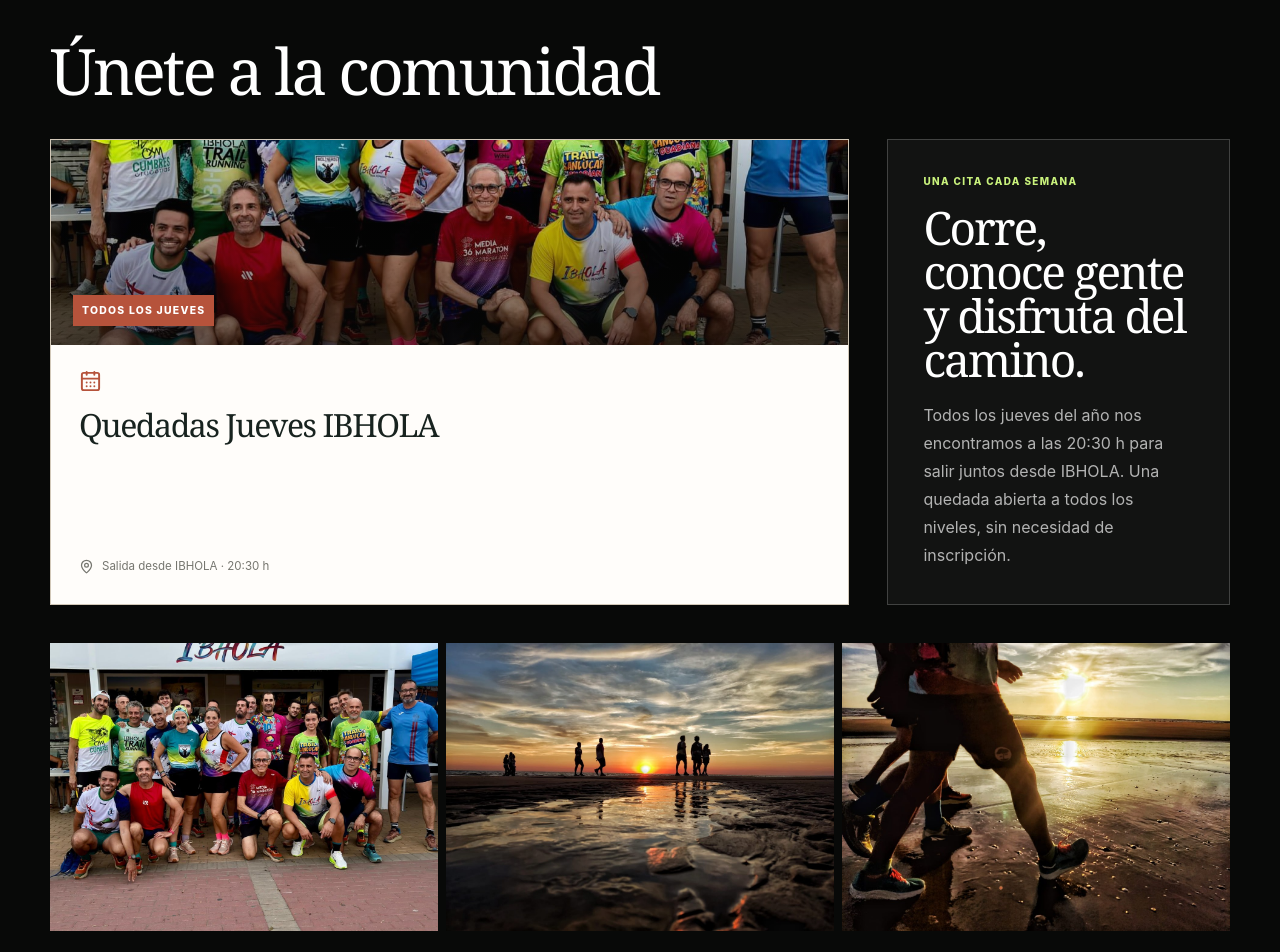
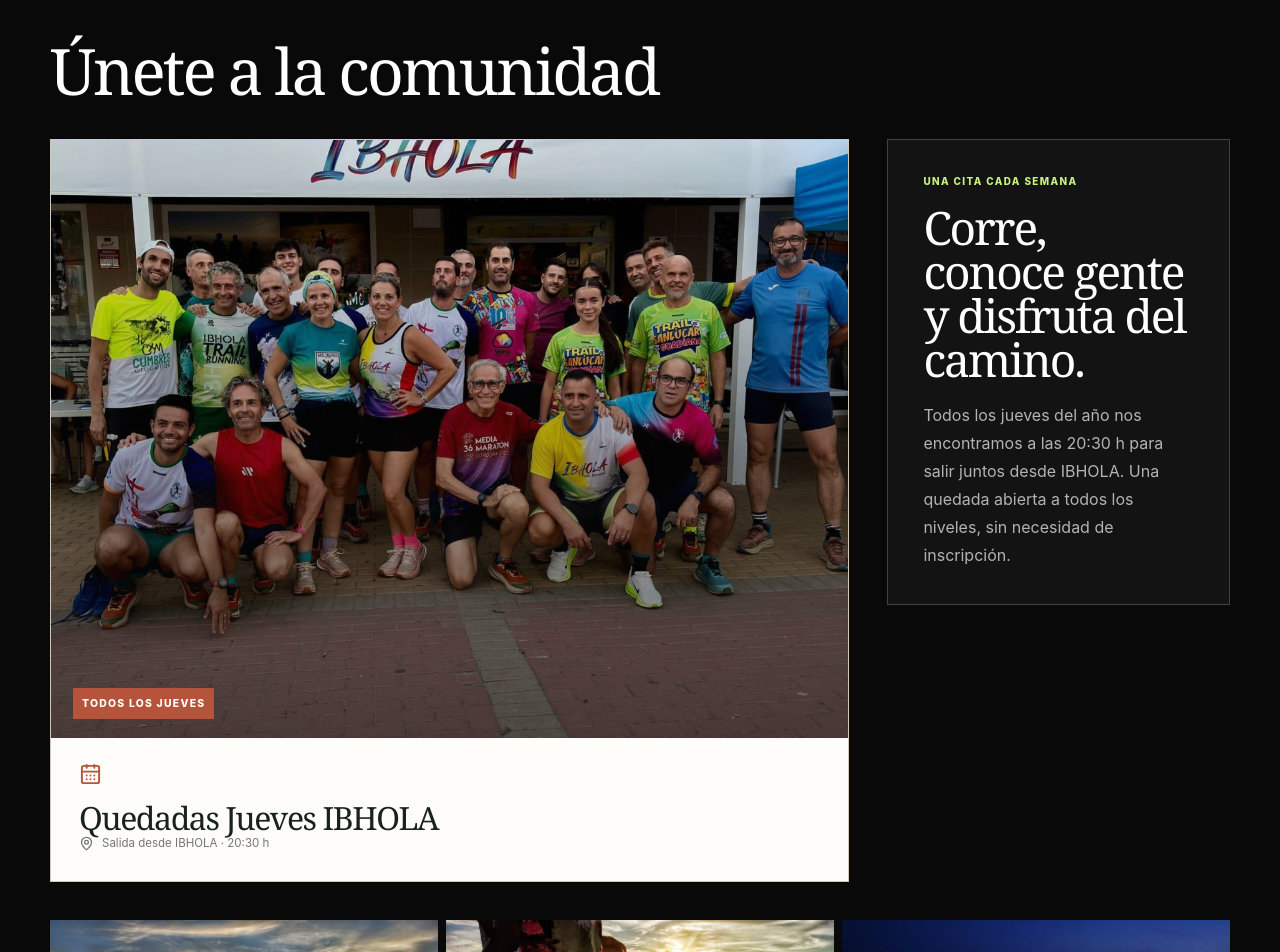
Before and after one commit to caporrfer/ibhola, a Next.js app: page /eventos in a window 1280 px wide. Shown: the part 680-1632 px from the top of the page. Built offline with nearby package versions, Linux system fonts and the light colour scheme; no server answers.

Commit message:
fix: ajusta las fotos y el espacio de la quedada

```diff
--- a/app/eventos/page.tsx
+++ b/app/eventos/page.tsx
@@ -24,9 +24,9 @@
 ];
 
 const weeklyPhotos = [
-  ["/images/eventos/quedadas-jueves/01-grupo-tienda.jpg", "Grupo de corredores frente a IBHOLA"],
   ["/images/eventos/quedadas-jueves/03-atardecer-playa.jpg", "Corredores junto al mar al atardecer"],
   ["/images/eventos/quedadas-jueves/08-grupo-mirador.jpg", "Grupo de corredores en la montaña"],
+  ["/images/eventos/quedadas-jueves/09-grupo-noche.jpg", "Grupo de corredores durante una salida nocturna"],
 ] as const;
 
 const past: Event[] = [
--- a/app/globals.css
+++ b/app/globals.css
@@ -654,9 +654,11 @@
 .event-card__source:hover { color: var(--terracotta); }
 .event-photo-credits { margin-top: 30px; color: rgba(255,255,255,.48); font-size: .62rem; line-height: 1.6; }
 .event-photo-credits a { color: rgba(255,255,255,.72); text-decoration: underline; text-underline-offset: 3px; }
-.event-feature { display: grid; grid-template-columns: minmax(0, 1.4fr) minmax(260px, .6fr); gap: 38px; align-items: stretch; margin-bottom: 38px; }
-.event-feature .event-grid { grid-template-columns: 1fr; }
+.event-feature { display: grid; grid-template-columns: minmax(0, 1.4fr) minmax(260px, .6fr); gap: 38px; align-items: start; margin-bottom: 38px; }
+.event-feature .event-grid { grid-template-columns: 1fr; align-self: start; }
 .event-feature .event-grid article { min-height: 0; }
+.event-feature .event-card__image { aspect-ratio: 4 / 3; min-height: 0; }
+.event-feature .event-card__image img { object-fit: cover; }
 .event-feature__copy { display: flex; flex-direction: column; justify-content: center; padding: 35px; border: 1px solid rgba(255,255,255,.2); background: rgba(255,255,255,.04); }
 .event-feature__copy .eyebrow { margin: 0 0 18px; color: var(--pistachio-action); font-size: .62rem; font-weight: 800; letter-spacing: .14em; text-transform: uppercase; }
 .event-feature__copy h3 { margin: 0 0 20px; color: white; font-size: clamp(2rem, 3.6vw, 3.5rem); line-height: .95; }
```
Also changed, not shown: public/images/eventos/quedadas-jueves/09-grupo-noche.jpg (added).
